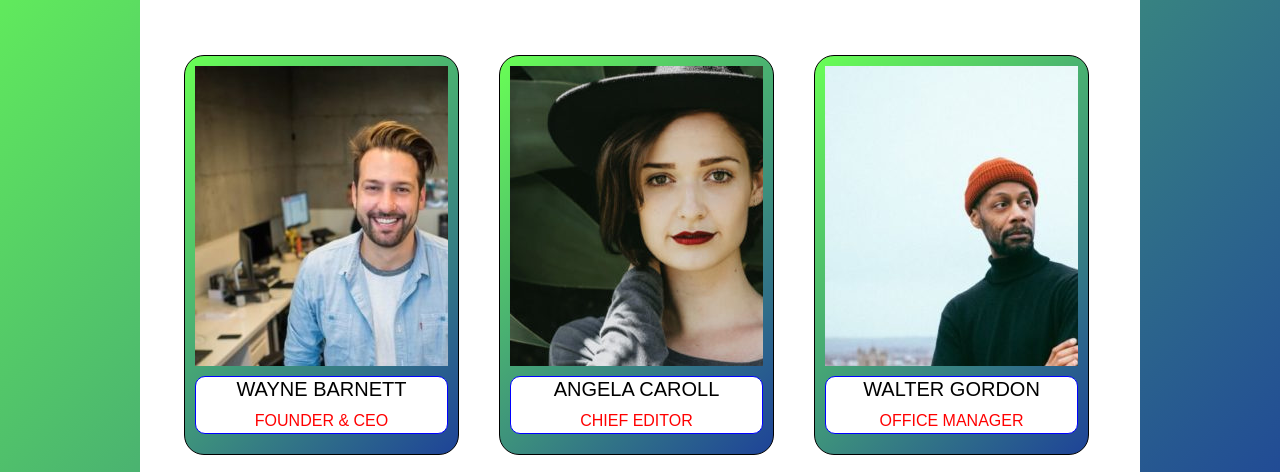
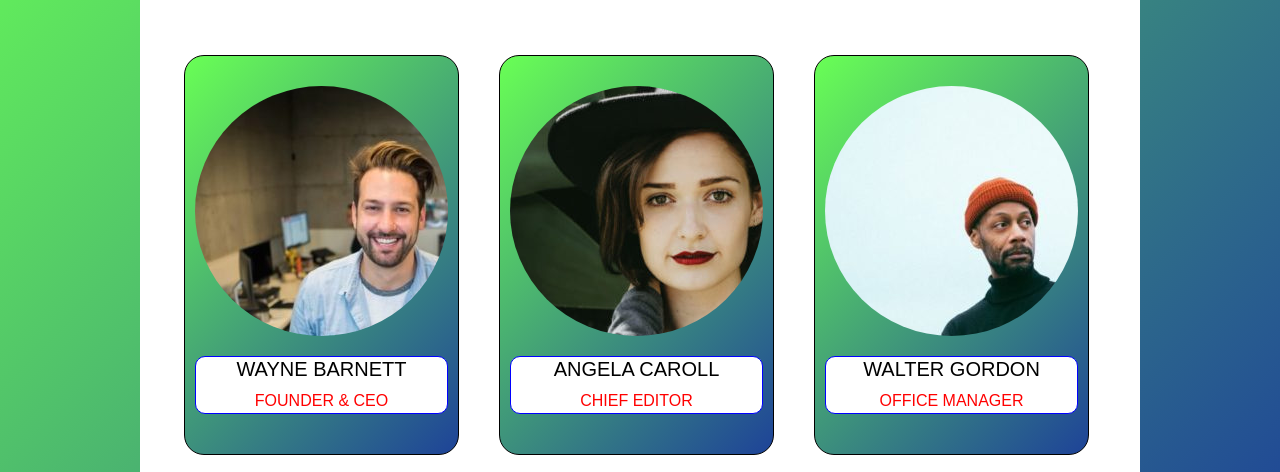
Before and after one commit to coder-ms/-js-our-team, a plain HTML site: page index.html in a window 1280 px wide. Shown: the part 235-707 px from the top of the page. Drawn offline with nearby package versions, Linux system fonts and the light colour scheme.

Commit message:
aggiustamenti e sistemazione commenti

```diff
--- a/css/style.css
+++ b/css/style.css
@@ -16,11 +16,6 @@ main{
     height: calc(100vh - 160px);
     overflow-y: auto;
 }
-
-img{
-    width: 100px;
-    height: 150px;
-}
 .white{
     background-color: white;
     height: 1000px;
@@ -28,8 +23,6 @@ img{
     margin: 0 auto;
     border-radius: 30px;
 }
-
-
 
 body{
     font-family: 'Signika Negative', sans-serif;
@@ -65,7 +58,7 @@ body{
     color: red;
 }
 .info{
-    margin-top: 10px;
+    margin-top: 20px;
     background-color: white;
     border: 1px solid blue;
     border-radius: 10px;
--- a/index.html
+++ b/index.html
@@ -22,7 +22,7 @@
         </header>
         <main>
             <!--SIMON SAYS-->
-            <div class="white my-5 text-center text-uppercase ">
+            <div class="white my-5 text-center text-uppercase  col-12 col-sm-12 col-md-6 col-lg-4">
                 <h1 class="text-center">Meet our team</h1>
                 <p>Lorem ipsum dolor, sit amet consectetur adipisicing elit. Provident nostrum deserunt placeat voluptatum eum eius, quis sit libero consectetur consequatur!</p>
                 <section id="ourTeam">
--- a/js/script.js
+++ b/js/script.js
@@ -17,8 +17,8 @@ Aggiungere attraverso un form un membro al team
 */
 
 
-//MILESTONE 0
-//Array
+
+//Array iniziale con info membri del team
 const teamx = [
     {
         name: 'Wayne Barnett',
@@ -56,38 +56,40 @@ let imgArray = [];
 let nameArray = [];
 let roleArray = [];
 
-function reset(){
+function structCard(){
     let imgArray = [];
     let nameArray = [];
     let roleArray = [];
 
     //console.log('teamx.length=' + teamx.length);
-    for(let value of teamx){
-        //console.log('value.image=' + value.image);
-        //console.log('value.name=' + value.name);
-        //console.log('value.role=' + value.role);
 
-        imgArray.push(value.image);
-        nameArray.push(value.name);
-        roleArray.push(value.role);
+    // Push info del team
+    for(let info of teamx){
+        //console.log('info.image=' + info.image);
+        //console.log('info.name=' + info.name);
+        //console.log('info.role=' + info.role);
+
+        imgArray.push(info.image);
+        nameArray.push(info.name);
+        roleArray.push(info.role);
     };
 
     let numMemers = teamx.length;
     //console.log('totMembers=' + totMembers);
 
     let member = document.querySelectorAll('.member');
-    let memberImage = document.querySelectorAll('.memberImage');
     let namesMember = document.querySelectorAll('.memberName');
     let roleMember = document.querySelectorAll('.memberRole');
 
+    // Stilizzo le card dei membri del team
     for(let i = 0; i < numMemers; i++){
         member[i].style.backgroundImage = `url(../img/${imgArray[i]})`;
-        member[i].style.backgroundPosition = 'center middle';
-        memberImage[i].style.backgroundImage = `url(../img/${imgArray[i]})`;
-        memberImage[i].style.backgroundPosition = 'center middle';
+        member[i].style.borderRadius = '50%';
+        member[i].style.height = '250px';
+        member[i].style.marginTop = '20px';
         namesMember[i].innerHTML = `${nameArray[i]}`;
         roleMember[i].innerHTML = `${roleArray[i]}`;
     }
 }
 
-reset();
+structCard();
```
